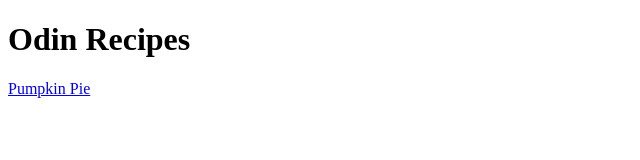
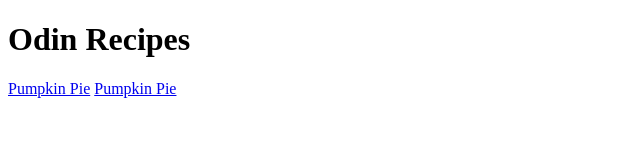
Before and after one commit to linuxodin/odin-recipes, a plain HTML site: page index.html in a window 1280 px wide. Shown: the whole page, without its empty margins (0-640 px from the left). Drawn offline with Linux system fonts and the light colour scheme.

Commit message:
Modified index.html

```diff
--- a/index.html
+++ b/index.html
@@ -9,5 +9,6 @@
 <body>
     <h1>Odin Recipes</h1>
     <a href="./recipes/pumpkinpie.html">Pumpkin Pie</a>
+    <a href="/recipes/pumpkinpie.html">Pumpkin Pie</a>
 </body>
 </html>
```
